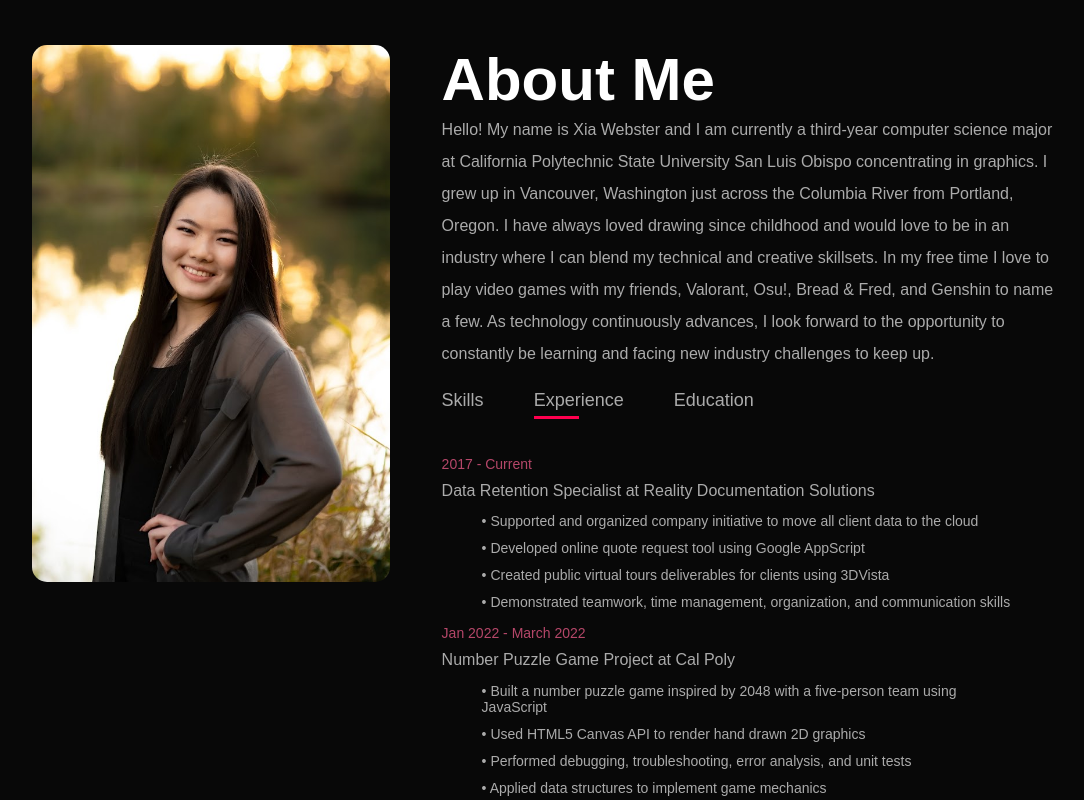
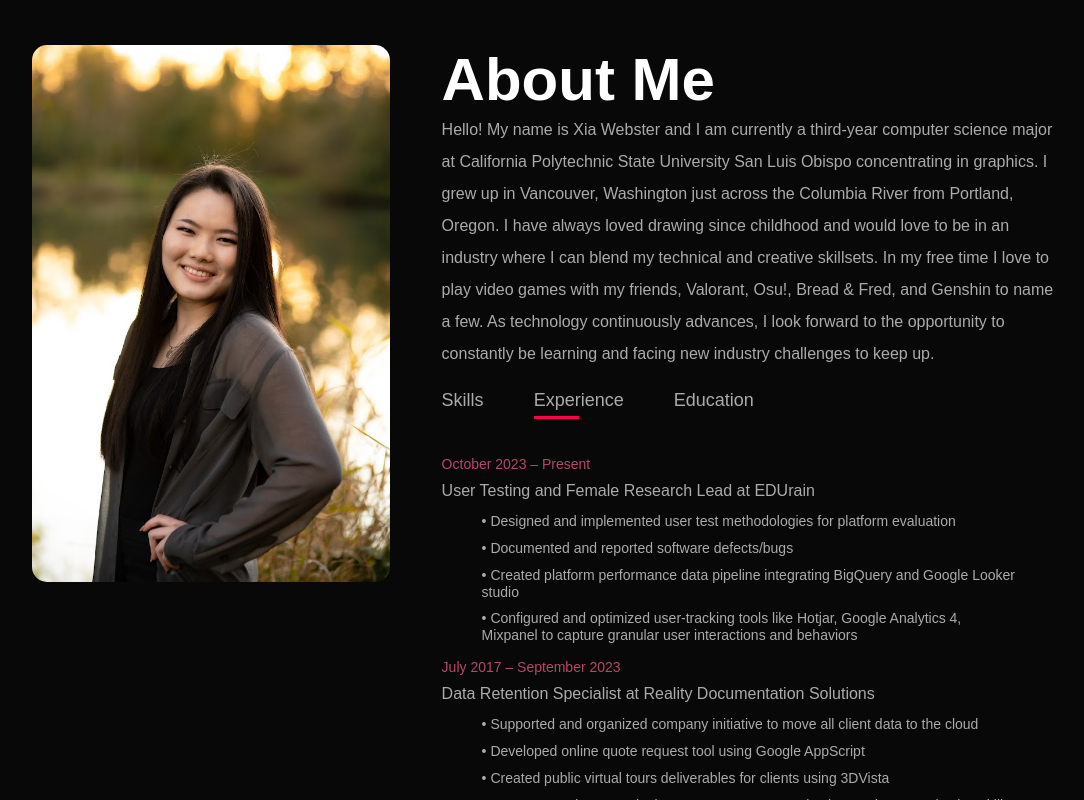
Before and after one commit to iemxia/iemxia.github.io, a plain HTML site: page index.html in a window 1280 px wide. Both pictures are taken after a click on the element "Experience". Shown: the part 845-1645 px from the top of the page, without its empty margins (96-1180 px from the left). Drawn offline with Linux system fonts and the light colour scheme.

Commit message:
update experience section

```diff
--- a/index.html
+++ b/index.html
@@ -66,9 +66,9 @@
                         <ul> <div class="tab-contents-line-height">
                             <li><span>Programming</span><br>Python, Java, C, JavaScript, React.js, RESTful API, HTML, CSS, RISCV Assembly, R</li>
                             <li><span>Certification</span><br>Fortinet NSE 1 Network Security Associate</li>
-                            <li><span>Knowledge</span><br>Object-oriented programming, Data structures, Algorithm Analysis and Complexity,
-                                Microsoft Windows, Microsoft Office, Google Suite, Visual Studio, PyCharm, IntelliJ, Adobe Illustrator, Photoshop,
-                                InDesign, Blender, 3DVista Virtual Tour, Version control (Git), AWS, AutoCAD, Unix
+                            <li><span>Knowledge</span><br>Object Oriented Programming, Data Structures, Algorithm Analysis and Complexity, Microsoft Windows,
+                                Microsoft Office, Google Suite, Google Cloud Console, Google Analytics 4, BigQuery, Google Looker Studio, Hotjar, Jira, Firebase,
+                                Visual Studio, PyCharm, IntelliJ, Adobe Illustrator, Photoshop, InDesign, 3DVista Virtual Tour, Version control (Git), Blender, AWS, AutoCAD, Unix
                                 </li>
                         </div>
                         </ul>
@@ -76,7 +76,16 @@
                     <div class="tab-contents" id="experience">
                         <ul>
                             <div class="tab-contents-line-height">
-                            <li><span>2017 - Current</span><br>Data Retention Specialist at Reality Documentation Solutions</li>
+                                <li><span>October 2023 – Present</span><br>User Testing and Female Research Lead at EDUrain</li>
+                        <div class="workdes">
+                            <ul>
+                                <li>&bull; Designed and implemented user test methodologies for platform evaluation</li>
+                                <li>&bull; Documented and reported software defects/bugs </li>
+                                <li>&bull; Created platform performance data pipeline integrating BigQuery and Google Looker studio</li>
+                                <li>&bull; Configured and optimized user-tracking tools like Hotjar, Google Analytics 4, Mixpanel to capture granular user interactions and behaviors</li>
+                            </ul>
+                        </div>
+                            <li><span>July 2017 – September 2023</span><br>Data Retention Specialist at Reality Documentation Solutions</li>
                         <div class="workdes">
                             <ul>
                                 <li>&bull; Supported and organized company initiative to move all client data to the cloud</li>
```
